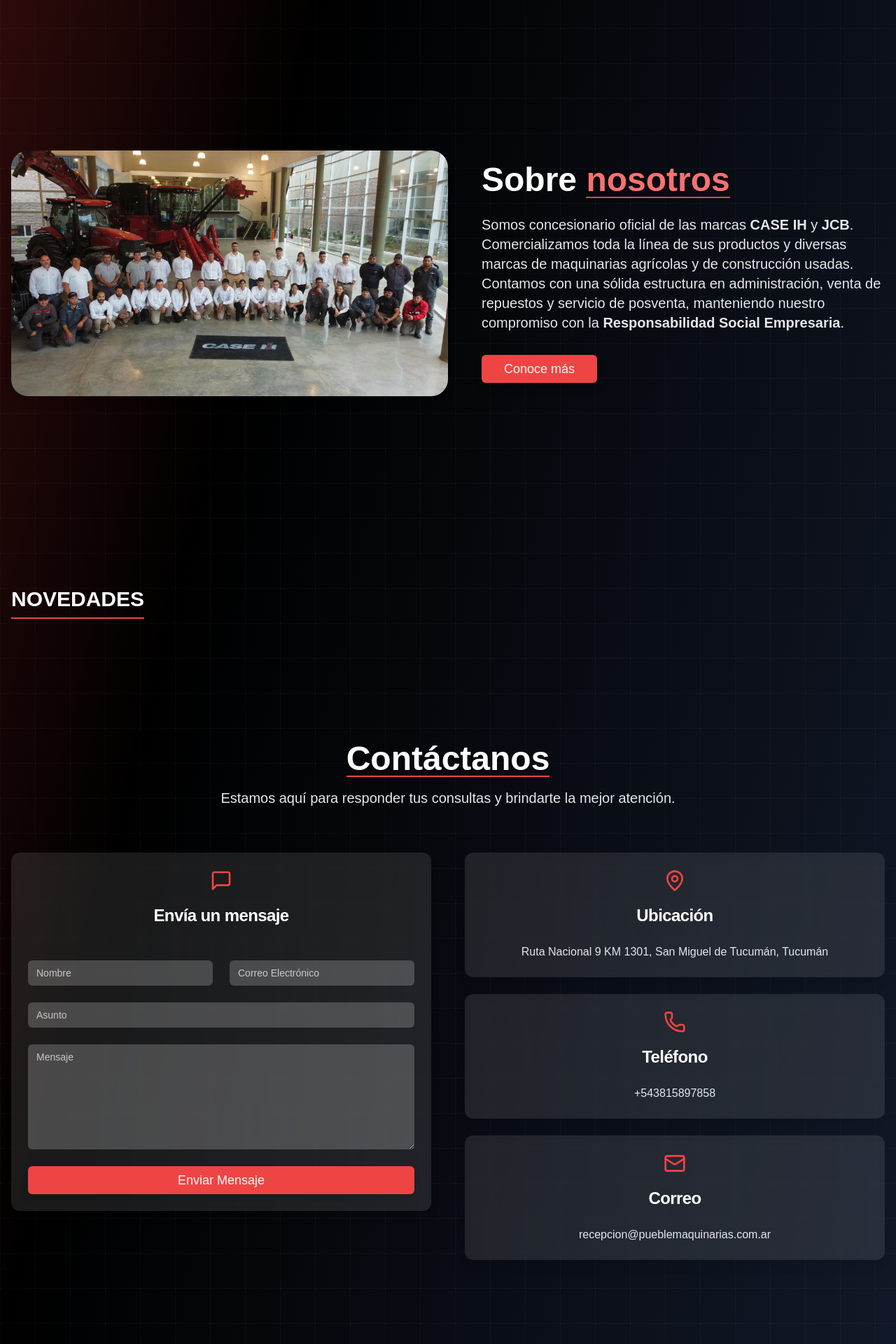
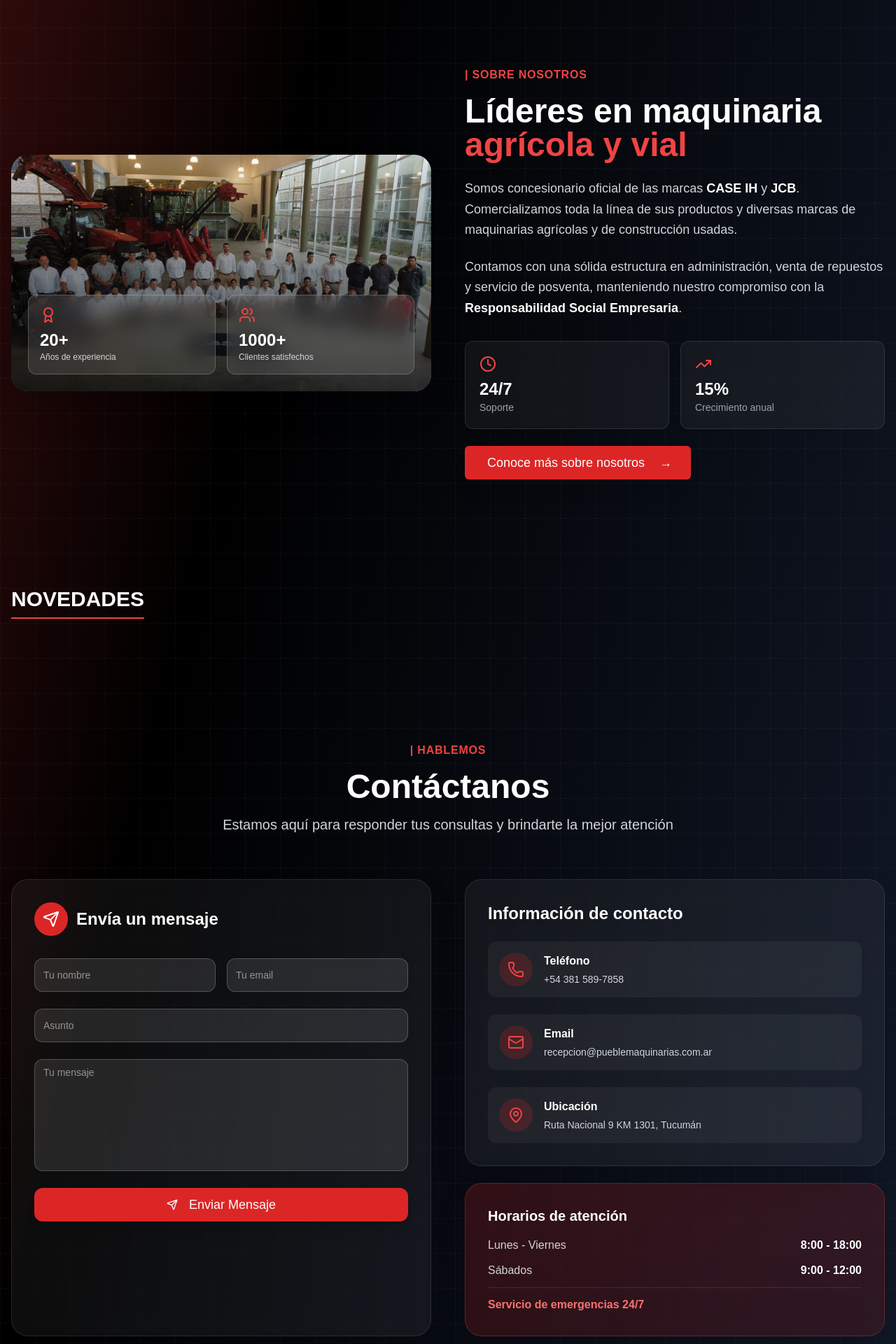
Before and after one commit to Pietro923/Landing-Page-Pueble, a Next.js app: page / in a window 1280 px wide. Shown: the part 3540-5460 px from the top of the page at 70% size. Built offline with nearby package versions, Linux system fonts and the light colour scheme.

Commit message:
Buenos cambios hechos en el Home, aplicables a toda la pagina si me dan el OK

```diff
--- a/src/components/home/Contacto.tsx
+++ b/src/components/home/Contacto.tsx
@@ -1,11 +1,9 @@
-// src/components/home/Contacto.tsx
 'use client'
 import { useState } from 'react'
 import { Button } from "@/components/ui/button"
 import { Input } from "@/components/ui/input"
 import { Textarea } from "@/components/ui/textarea"
-import { Card, CardContent, CardHeader, CardTitle } from "@/components/ui/card"
-import { Mail, Phone, MapPin, MessageSquare, Loader2, CheckCircle2 } from 'lucide-react'
+import { Mail, Phone, MapPin, Loader2, CheckCircle2, Send } from 'lucide-react'
 import { motion, AnimatePresence } from "framer-motion"
 import { useToast } from "@/hooks/use-toast"
 
@@ -20,9 +18,28 @@ export default function Contact() {
     mensaje: ''
   })
 
-  const handleChange = (
-    e: React.ChangeEvent<HTMLInputElement | HTMLTextAreaElement>
-  ) => {
+  const contactInfo = [
+    {
+      icon: Phone,
+      title: "Teléfono",
+      content: "+54 381 589-7858",
+      link: "tel:+543815897858"
+    },
+    {
+      icon: Mail,
+      title: "Email",
+      content: "recepcion@pueblemaquinarias.com.ar",
+      link: "mailto:recepcion@pueblemaquinarias.com.ar"
+    },
+    {
+      icon: MapPin,
+      title: "Ubicación",
+      content: "Ruta Nacional 9 KM 1301, Tucumán",
+      link: "https://www.google.com/maps/place/PUEBLE+S.A."
+    }
+  ]
+
+  const handleChange = (e: React.ChangeEvent<HTMLInputElement | HTMLTextAreaElement>) => {
     setFormData({
       ...formData,
       [e.target.name]: e.target.value
@@ -37,44 +54,28 @@ export default function Contact() {
     try {
       const response = await fetch('/api/contact', {
         method: 'POST',
-        headers: {
-          'Content-Type': 'application/json',
-        },
+        headers: { 'Content-Type': 'application/json' },
         body: JSON.stringify(formData),
       })
 
       const data = await response.json()
+      if (!response.ok) throw new Error(data.error || 'Error al enviar el mensaje')
 
-      if (!response.ok) {
-        throw new Error(data.error || 'Error al enviar el mensaje')
-      }
-
-      // Éxito
       setSubmitStatus('success')
       toast({
         title: "✅ Mensaje enviado",
-        description: "Gracias por contactarnos. Nos pondremos en contacto contigo pronto.",
+        description: "Gracias por contactarnos. Nos pondremos en contacto pronto.",
       })
 
-      // Limpiar formulario
-      setFormData({
-        nombre: '',
-        correo: '',
-        asunto: '',
-        mensaje: ''
-      })
-
-      // Resetear estado después de 3 segundos
-      setTimeout(() => {
-        setSubmitStatus('idle')
-      }, 3000)
+      setFormData({ nombre: '', correo: '', asunto: '', mensaje: '' })
+      setTimeout(() => setSubmitStatus('idle'), 3000)
 
     } catch (error) {
       setSubmitStatus('error')
       toast({
         variant: "destructive",
         title: "❌ Error",
-        description: error instanceof Error ? error.message : "Hubo un problema al enviar tu mensaje. Por favor, inténtalo de nuevo.",
+        description: error instanceof Error ? error.message : "Hubo un problema al enviar tu mensaje.",
       })
     } finally {
       setIsLoading(false)
@@ -84,23 +85,23 @@ export default function Contact() {
   return (
     <section className="relative min-h-screen flex flex-col justify-center overflow-hidden py-24">
       <div className="relative z-10 container mx-auto px-4">
-        {/* Título y descripción */}
+        {/* Header */}
         <motion.div
           initial={{ opacity: 0, y: -20 }}
           whileInView={{ opacity: 1, y: 0 }}
-          transition={{ duration: 0.8 }}
+          transition={{ duration: 0.6 }}
           viewport={{ once: true }}
           className="text-center mb-16"
         >
-          <h2 className="text-4xl lg:text-5xl font-bold mb-4 text-white border-b-2 border-red-500 inline-block">
+          <p className="text-red-500 font-semibold uppercase tracking-wider mb-4">| Hablemos</p>
+          <h2 className="text-4xl lg:text-5xl font-bold text-white mb-4">
             Contáctanos
           </h2>
-          <p className="text-xl text-gray-200">
-            Estamos aquí para responder tus consultas y brindarte la mejor atención.
+          <p className="text-xl text-gray-300 max-w-2xl mx-auto">
+            Estamos aquí para responder tus consultas y brindarte la mejor atención
           </p>
         </motion.div>
 
-        {/* Formulario y tarjetas de contacto */}
         <div className="grid lg:grid-cols-2 gap-12">
           {/* Formulario */}
           <motion.div
@@ -108,58 +109,61 @@ export default function Contact() {
             whileInView={{ opacity: 1, x: 0 }}
             transition={{ duration: 0.8 }}
             viewport={{ once: true }}
+            className="bg-white/5 backdrop-blur-sm border border-white/10 rounded-3xl p-8 shadow-2xl"
           >
-            <Card className="bg-white/10 backdrop-blur-sm border-0 shadow-lg">
-              <CardHeader className="flex items-center gap-3 mb-6">
-                <MessageSquare className="w-8 h-8 text-red-500" />
-                <CardTitle className="text-2xl text-white">Envía un mensaje</CardTitle>
-              </CardHeader>
-              <CardContent>
+            <div className="flex items-center gap-3 mb-8">
+              <div className="w-12 h-12 bg-red-600 rounded-full flex items-center justify-center">
+                <Send className="w-6 h-6 text-white" />
+              </div>
+              <h3 className="text-2xl font-bold text-white">Envía un mensaje</h3>
+            </div>
+
             <form onSubmit={handleSubmit} className="space-y-6">
-                  <div className="grid md:grid-cols-2 gap-6">
+              <div className="grid md:grid-cols-2 gap-4">
                 <Input
-                      placeholder="Nombre"
+                  placeholder="Tu nombre"
                   name="nombre"
                   value={formData.nombre}
                   onChange={handleChange}
-                      className="bg-white/20 text-white [&::placeholder]:text-white/70 border-0 focus:ring-2 focus:ring-red-500"
+                  className="bg-white/10 text-white border-white/20 focus:border-red-500 placeholder:text-white/50 h-12 rounded-xl"
                   required
                   disabled={isLoading}
                 />
                 <Input
                   type="email"
-                      placeholder="Correo Electrónico"
+                  placeholder="Tu email"
                   name="correo"
                   value={formData.correo}
                   onChange={handleChange}
-                      className="bg-white/20 text-white [&::placeholder]:text-white/70 border-0 focus:ring-2 focus:ring-red-500"
+                  className="bg-white/10 text-white border-white/20 focus:border-red-500 placeholder:text-white/50 h-12 rounded-xl"
                   required
                   disabled={isLoading}
                 />
               </div>
+
               <Input
                 placeholder="Asunto"
                 name="asunto"
                 value={formData.asunto}
                 onChange={handleChange}
-                    className="bg-white/20 text-white [&::placeholder]:text-white/70 border-0 focus:ring-2 focus:ring-red-500"
+                className="bg-white/10 text-white border-white/20 focus:border-red-500 placeholder:text-white/50 h-12 rounded-xl"
                 required
                 disabled={isLoading}
               />
+
               <Textarea
-                    placeholder="Mensaje"
+                placeholder="Tu mensaje"
                 name="mensaje"
                 value={formData.mensaje}
                 onChange={handleChange}
-                    className="bg-white/20 text-white [&::placeholder]:text-white/70 border-0 focus:ring-2 focus:ring-red-500 min-h-[150px]"
+                className="bg-white/10 text-white border-white/20 focus:border-red-500 placeholder:text-white/50 min-h-[160px] rounded-xl resize-none"
                 required
                 disabled={isLoading}
               />
 
               <Button
                 type="submit"
-                    className="w-full bg-red-500 hover:bg-red-600 text-lg shadow-lg hover:shadow-red-700/40 transform hover:-translate-y-1 transition-all duration-300"
-                    size="lg"
+                className="w-full bg-red-600 hover:bg-red-700 text-white text-lg py-6 rounded-xl shadow-lg hover:shadow-red-500/50 transition-all duration-300"
                 disabled={isLoading}
               >
                 {isLoading ? (
@@ -173,18 +177,20 @@ export default function Contact() {
                     ¡Enviado!
                   </>
                 ) : (
-                      "Enviar Mensaje"
+                  <>
+                    <Send className="w-5 h-5 mr-2" />
+                    Enviar Mensaje
+                  </>
                 )}
               </Button>
 
-                  {/* Mensajes de estado */}
               <AnimatePresence>
                 {submitStatus === 'success' && (
                   <motion.div
                     initial={{ opacity: 0, y: -10 }}
                     animate={{ opacity: 1, y: 0 }}
                     exit={{ opacity: 0, y: -10 }}
-                        className="p-4 bg-green-500/20 border border-green-500/30 rounded-lg text-green-300 text-center"
+                    className="p-4 bg-green-500/20 border border-green-500/30 rounded-xl text-green-300 text-center"
                   >
                     ✅ Tu mensaje ha sido enviado exitosamente
                   </motion.div>
@@ -194,18 +200,16 @@ export default function Contact() {
                     initial={{ opacity: 0, y: -10 }}
                     animate={{ opacity: 1, y: 0 }}
                     exit={{ opacity: 0, y: -10 }}
-                        className="p-4 bg-red-500/20 border border-red-500/30 rounded-lg text-red-300 text-center"
+                    className="p-4 bg-red-500/20 border border-red-500/30 rounded-xl text-red-300 text-center"
                   >
                     ❌ Hubo un error. Por favor intenta nuevamente.
                   </motion.div>
                 )}
               </AnimatePresence>
             </form>
-              </CardContent>
-            </Card>
           </motion.div>
 
-          {/* Tarjetas de información de contacto */}
+          {/* Info de contacto */}
           <motion.div
             initial={{ opacity: 0, x: 50 }}
             whileInView={{ opacity: 1, x: 0 }}
@@ -213,42 +217,52 @@ export default function Contact() {
             viewport={{ once: true }}
             className="space-y-6"
           >
-            <Card className="bg-white/10 backdrop-blur-sm border-0 shadow-lg">
-              <CardHeader className="flex items-center gap-3">
-                <MapPin className="w-8 h-8 text-red-500" />
-                <CardTitle className="text-2xl text-white">Ubicación</CardTitle>
-              </CardHeader>
-              <CardContent>
-                <p className="text-gray-200 text-center">
-                  Ruta Nacional 9 KM 1301, San Miguel de Tucumán, Tucumán
-                </p>
-              </CardContent>
-            </Card>
+            <div className="bg-white/5 backdrop-blur-sm border border-white/10 rounded-3xl p-8 shadow-2xl">
+              <h3 className="text-2xl font-bold text-white mb-6">Información de contacto</h3>
+              <div className="space-y-6">
+                {contactInfo.map((item, idx) => {
+                  const Icon = item.icon
+                  return (
+                    <a
+                      key={idx}
+                      href={item.link}
+                      target={item.link.startsWith('http') ? '_blank' : undefined}
+                      rel={item.link.startsWith('http') ? 'noopener noreferrer' : undefined}
+                      className="flex items-start gap-4 p-4 rounded-xl bg-white/5 hover:bg-white/10 transition-all group"
+                    >
+                      <div className="w-12 h-12 bg-red-600/20 rounded-full flex items-center justify-center flex-shrink-0 group-hover:bg-red-600/30 transition-colors">
+                        <Icon className="w-6 h-6 text-red-500" />
+                      </div>
+                      <div>
+                        <h4 className="text-white font-semibold mb-1">{item.title}</h4>
+                        <p className="text-gray-300 text-sm">{item.content}</p>
+                      </div>
+                    </a>
+                  )
+                })}
+              </div>
+            </div>
 
-            <Card className="bg-white/10 backdrop-blur-sm border-0 shadow-lg">
-              <CardHeader className="flex items-center gap-3">
-                <Phone className="w-8 h-8 text-red-500" />
-                <CardTitle className="text-2xl text-white">Teléfono</CardTitle>
-              </CardHeader>
-              <CardContent>
-                <p className="text-gray-200 text-center">+543815897858</p>
-              </CardContent>
-            </Card>
-
-            <Card className="bg-white/10 backdrop-blur-sm border-0 shadow-lg">
-              <CardHeader className="flex items-center gap-3">
-                <Mail className="w-8 h-8 text-red-500" />
-                <CardTitle className="text-2xl text-white">Correo</CardTitle>
-              </CardHeader>
-              <CardContent>
-                <p className="text-gray-200 text-center">
-                  recepcion@pueblemaquinarias.com.ar
-                </p>
-              </CardContent>
-            </Card>
+            {/* Horarios */}
+            <div className="bg-gradient-to-br from-red-600/20 to-red-800/20 backdrop-blur-sm border border-red-500/30 rounded-3xl p-8 shadow-2xl">
+              <h3 className="text-xl font-bold text-white mb-4">Horarios de atención</h3>
+              <div className="space-y-3 text-gray-300">
+                <div className="flex justify-between">
+                  <span>Lunes - Viernes</span>
+                  <span className="font-semibold text-white">8:00 - 18:00</span>
+                </div>
+                <div className="flex justify-between">
+                  <span>Sábados</span>
+                  <span className="font-semibold text-white">9:00 - 12:00</span>
+                </div>
+                <div className="pt-3 border-t border-white/10">
+                  <span className="text-red-400 font-semibold">Servicio de emergencias 24/7</span>
+                </div>
+              </div>
+            </div>
           </motion.div>
         </div>
-      </div>A
+      </div>
     </section>
   )
 }
--- a/src/components/home/Nosotros.tsx
+++ b/src/components/home/Nosotros.tsx
@@ -1,58 +1,122 @@
 'use client'
 import { Button } from "@/components/ui/button"
 import { motion } from "framer-motion"
-import Link from "next/link";
+import Link from "next/link"
 import Image from 'next/image'
+import { Award, Users, Clock, TrendingUp } from 'lucide-react'
+
 export default function Nosotros() {
+  const stats = [
+    { icon: Award, label: "Años de experiencia", value: "20+" },
+    { icon: Users, label: "Clientes satisfechos", value: "1000+" },
+    { icon: Clock, label: "Soporte", value: "24/7" },
+    { icon: TrendingUp, label: "Crecimiento anual", value: "15%" }
+  ]
+
   return (
     <section className="relative min-h-screen flex flex-col justify-center overflow-hidden py-24">
-
-
-      {/* Contenido principal */}
       <div className="relative z-10 container mx-auto px-4">
-        <div className="flex flex-col lg:flex-row items-center gap-12">
-          {/* Imagen con animación */}
+        <div className="grid lg:grid-cols-2 gap-12 items-center">
+          {/* Imagen con overlay de stats */}
           <motion.div
             initial={{ opacity: 0, x: -50 }}
             whileInView={{ opacity: 1, x: 0 }}
             transition={{ duration: 0.8 }}
             viewport={{ once: true }}
-            className="flex-shrink-0 w-full lg:w-1/2"
+            className="relative"
           >
+            <div className="relative rounded-3xl overflow-hidden shadow-2xl group">
               <Image
                 src="/imagenes/inauguracion/gp4.webp"
                 alt="Equipo Pueble S.A."
                 width={1280}
                 height={853}
-              className="rounded-3xl w-full h-auto object-cover shadow-lg transition-transform duration-300 hover:scale-105"
+                className="w-full h-auto object-cover transition-transform duration-700 group-hover:scale-105"
               />
+              <div className="absolute inset-0 bg-gradient-to-t from-black/80 via-black/40 to-transparent" />
+
+              {/* Stats superpuestos */}
+              <div className="absolute bottom-0 left-0 right-0 p-6 grid grid-cols-2 gap-4">
+                {stats.slice(0, 2).map((stat, idx) => {
+                  const Icon = stat.icon
+                  return (
+                    <div key={idx} className="bg-white/10 backdrop-blur-md rounded-xl p-4 border border-white/20">
+                      <Icon className="w-6 h-6 text-red-500 mb-2" />
+                      <div className="text-2xl font-bold text-white">{stat.value}</div>
+                      <div className="text-xs text-gray-300">{stat.label}</div>
+                    </div>
+                  )
+                })}
+              </div>
+            </div>
           </motion.div>
 
-          {/* Texto con animación */}
+          {/* Contenido */}
           <motion.div
             initial={{ opacity: 0, x: 50 }}
             whileInView={{ opacity: 1, x: 0 }}
             transition={{ duration: 0.8, delay: 0.2 }}
             viewport={{ once: true }}
-            className="text-center lg:text-left lg:w-1/2"
+            className="space-y-8"
           >
-            <h2 className="text-4xl lg:text-5xl font-bold mb-6 text-white">
-              Sobre <span className="text-red-400 border-b-2 border-red-500 inline-block">nosotros</span>
+            <div>
+              <motion.p
+                initial={{ opacity: 0 }}
+                whileInView={{ opacity: 1 }}
+                transition={{ delay: 0.3 }}
+                className="text-red-500 font-semibold uppercase tracking-wider mb-4"
+              >
+                | Sobre nosotros
+              </motion.p>
+
+              <h2 className="text-4xl lg:text-5xl font-bold mb-6 text-white leading-tight">
+                Líderes en maquinaria
+                <span className="block text-red-500">agrícola y vial</span>
               </h2>
-            <p className="text-xl text-gray-200 mb-8">
-              Somos concesionario oficial de las marcas <strong>CASE IH</strong> y <strong>JCB</strong>. Comercializamos toda la línea de sus productos y diversas marcas de maquinarias agrícolas y de construcción usadas. Contamos con una sólida estructura en administración, venta de repuestos y servicio de posventa, manteniendo nuestro compromiso con la <strong>Responsabilidad Social Empresaria</strong>.
+
+              <p className="text-lg text-gray-300 leading-relaxed mb-6">
+                Somos concesionario oficial de las marcas <strong className="text-white">CASE IH</strong> y <strong className="text-white">JCB</strong>.
+                Comercializamos toda la línea de sus productos y diversas marcas de maquinarias agrícolas y de construcción usadas.
               </p>
-            <Link href={"/nosotros"}>
+
+              <p className="text-lg text-gray-300 leading-relaxed">
+                Contamos con una sólida estructura en administración, venta de repuestos y servicio de posventa,
+                manteniendo nuestro compromiso con la <strong className="text-white">Responsabilidad Social Empresaria</strong>.
+              </p>
+            </div>
+
+            {/* Stats grid */}
+            <div className="grid grid-cols-2 gap-4">
+              {stats.slice(2).map((stat, idx) => {
+                const Icon = stat.icon
+                return (
+                  <div key={idx} className="bg-white/5 backdrop-blur-sm border border-white/10 rounded-xl p-5 hover:bg-white/10 transition-all">
+                    <Icon className="w-6 h-6 text-red-500 mb-2" />
+                    <div className="text-2xl font-bold text-white">{stat.value}</div>
+                    <div className="text-sm text-gray-400">{stat.label}</div>
+                  </div>
+                )
+              })}
+            </div>
+
+            <Link href="/nosotros">
               <Button
-              className="bg-red-500 hover:bg-red-600 text-lg shadow-lg hover:shadow-red-700/40 transform hover:-translate-y-1 transition-all duration-300"
+                className="mt-6 bg-red-600 hover:bg-red-700 text-white text-lg px-8 py-6 shadow-xl hover:shadow-red-500/50 transition-all duration-300 group"
                 size="lg"
               >
-              Conoce más
+                Conoce más sobre nosotros
+                <motion.span
+                  className="ml-2 inline-block"
+                  animate={{ x: [0, 5, 0] }}
+                  transition={{ duration: 1.5, repeat: Infinity }}
+                >
+                  →
+                </motion.span>
               </Button>
             </Link>
           </motion.div>
         </div>
       </div>
     </section>
-  );
+  )
 }
```
Also changed, not shown: src/components/layout/Navbar.tsx (+38 -47 lines). Lines whose indentation alone changed are shown as unchanged.
